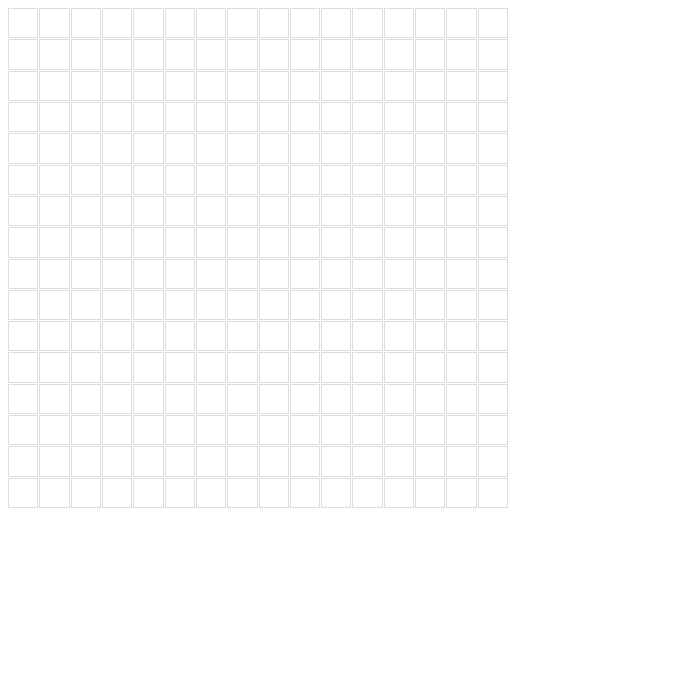
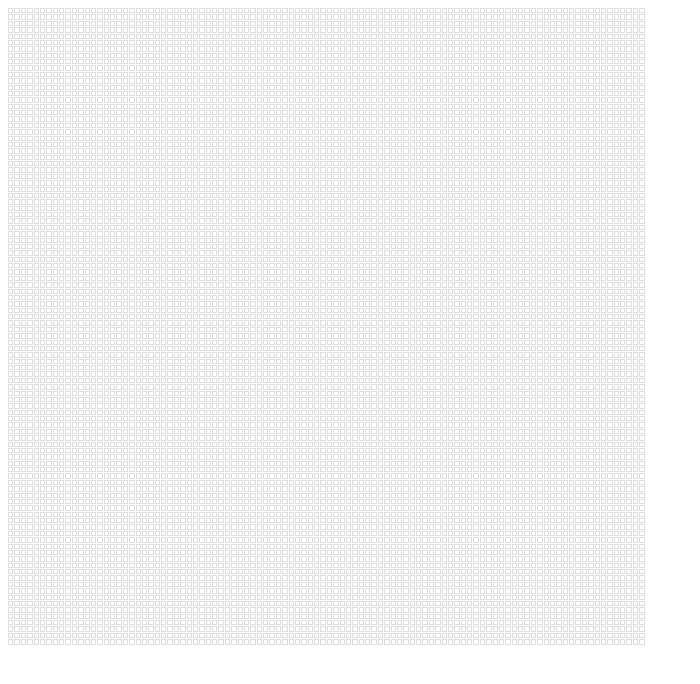
Before and after one commit to adam-nour/Etch-a-Sketch, a plain HTML site: page index.html in a window 1280 px wide. Shown: the whole page, without its empty margins (0-700 px from the left). Drawn offline with Linux system fonts and the light colour scheme.

Commit message:
adjusted width and height so that cells wont overflow from grid margins

```diff
--- a/index.html
+++ b/index.html
@@ -27,7 +27,7 @@ function makeRows(rows, cols) {
   };
 };
 
-makeRows(16, 16);
+makeRows(100, 100);
     </script>
 </body>
 </html>
--- a/style.css
+++ b/style.css
@@ -6,8 +6,8 @@
   #container {
     display: grid;
     grid-gap: 1px; /* Add some gap between cells */
-    width: 500px; /* Adjust as needed */
-    height: 500px; /* Adjust as needed */
+    width: 590px; /* Adjust as needed */
+    height: 590px; /* Adjust as needed */
     grid-template-rows: repeat(var(--grid-rows), 1fr);
     grid-template-columns: repeat(var(--grid-cols), 1fr);
   }
```
